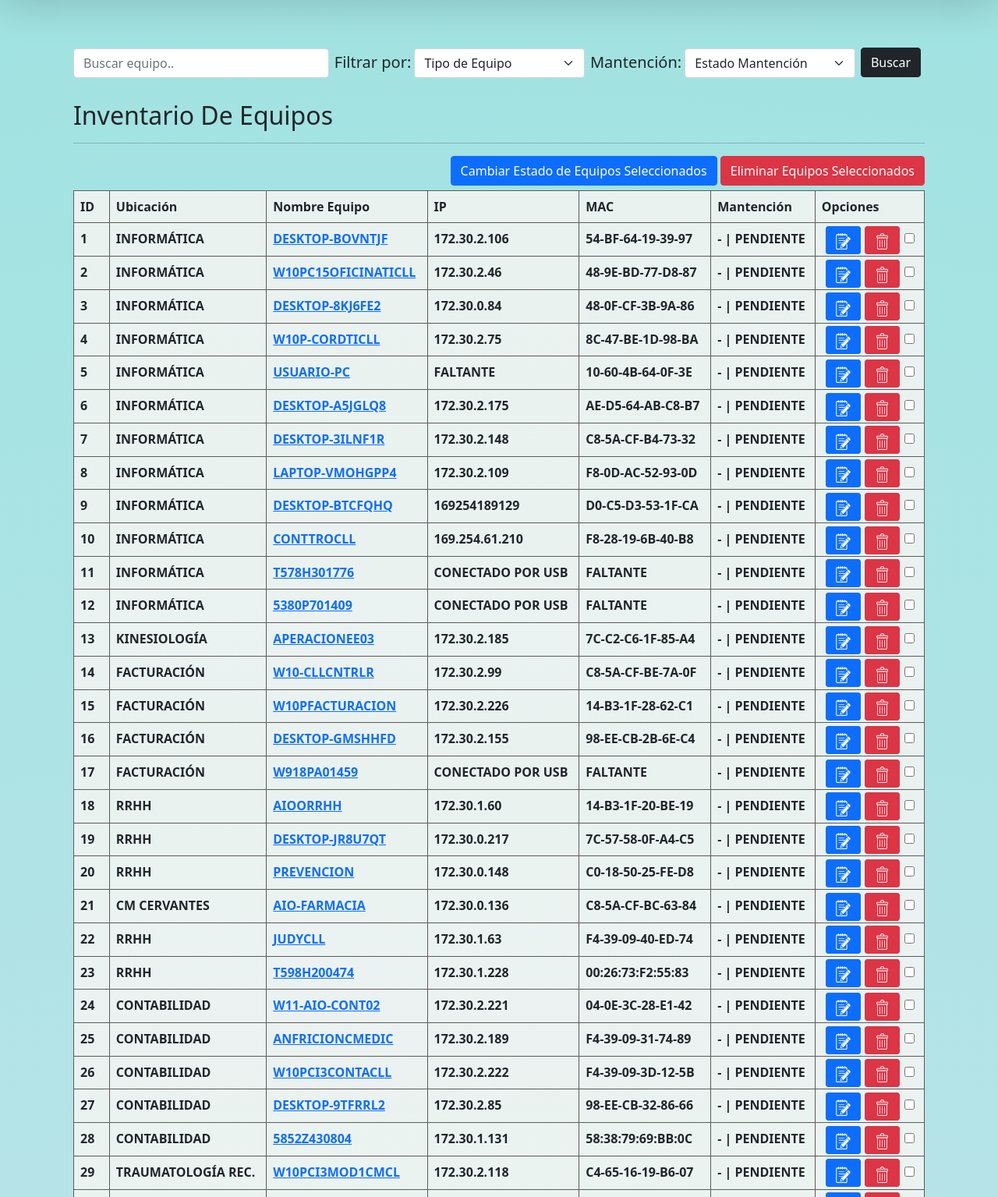
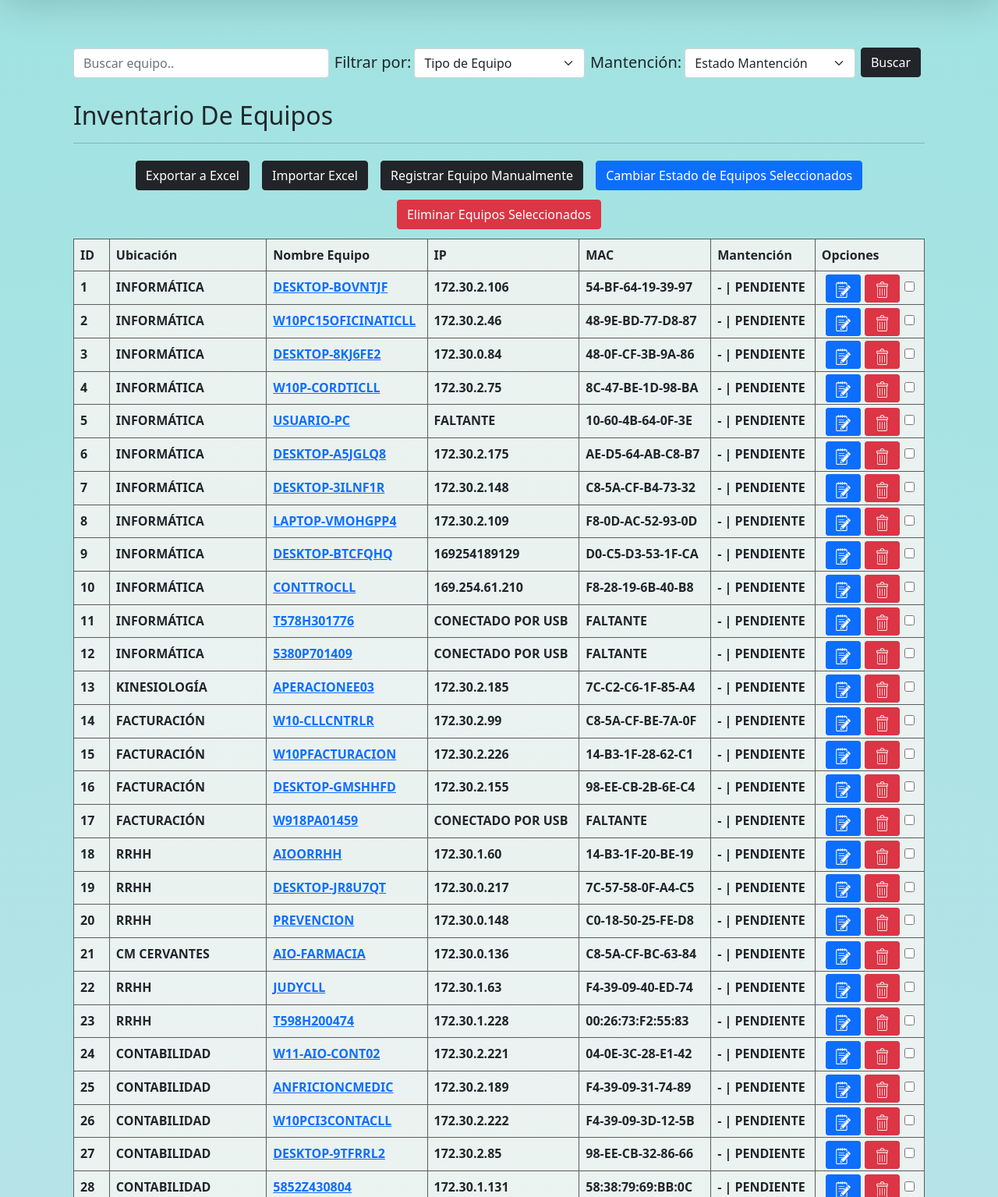
Before and after one commit to CamiloLealS/InvCLL, a Django app: page /inventario/ in a window 1280 px wide. Shown: the part 159-1694 px from the top of the page at 78% size. Run offline with Django 5.2, Linux system fonts and the light colour scheme; data comes from the database, SQL or seed files in the repository; both versions use the stored data as it was after the commit; lists and menus that the app fills with data are empty; some libraries are stand-ins or nearby versions.

Commit message:
Change index

```diff
--- a/templates/inventario/index.html
+++ b/templates/inventario/index.html
@@ -48,9 +48,12 @@ background: radial-gradient(circle, rgba(220,228,242,1) 0%, rgba(158,227,225,1)
                         <h2 id="titleTab">Inventario De Equipos</h2>
                         <hr>
                     </section>
-                    <div id="opsMassive" style="text-align: right; margin-bottom: 6px;">
-                        <button class="btn btn-primary" id="activarCheckEdit">Cambiar Estado de Equipos Seleccionados</button>
-                        <button class="btn btn-danger" id="activarCheck">Eliminar Equipos Seleccionados</button>
+                    <div style="margin-bottom: 6px; text-align: center;">
+                        <button style = "margin:6px" class="btn btn-dark" id="btnExport" onclick="exportTableToExcel('table','Reporte-Equipos '+fecha())">Exportar a Excel</button>
+                        <a style = "margin:6px" class="btn btn-dark" href="{% url 'import' %}">Importar Excel</a>
+                        <a style = "margin:6px" class="btn btn-dark" href="{% url 'regEq' %}">Registrar Equipo Manualmente</a>
+                        <button style = "margin:6px" class="btn btn-primary" id="activarCheckEdit">Cambiar Estado de Equipos Seleccionados</button>
+                        <button style = "margin:6px" class="btn btn-danger" id="activarCheck">Eliminar Equipos Seleccionados</button>
                     </div>
                     <table class="table table-hover table-bordered" style="border: 1px rgb(91, 91, 91);width: 100%; background: rgb(246,246,246);
                     background: linear-gradient(0deg, rgba(246,246,246,0.9052871148459384) 0%, rgba(234,242,240,1) 100%);" id="table">
@@ -79,9 +82,6 @@ background: radial-gradient(circle, rgba(220,228,242,1) 0%, rgba(158,227,225,1)
                             {% endfor %}
                         </tbody>
                     </table>
-                    <button class="btn btn-dark" id="btnExport" onclick="exportTableToExcel('table','Reporte-Equipos '+fecha())">Exportar a Excel</button>
-                    <a class="btn btn-dark" href="{% url 'import' %}">Importar Excel</a>
-                    <a class="btn btn-dark" href="{% url 'regEq' %}">Registrar Equipo Manualmente</a>
                 </div>
             </form>
         </div>
```
Also changed, not shown: db.sqlite3.
